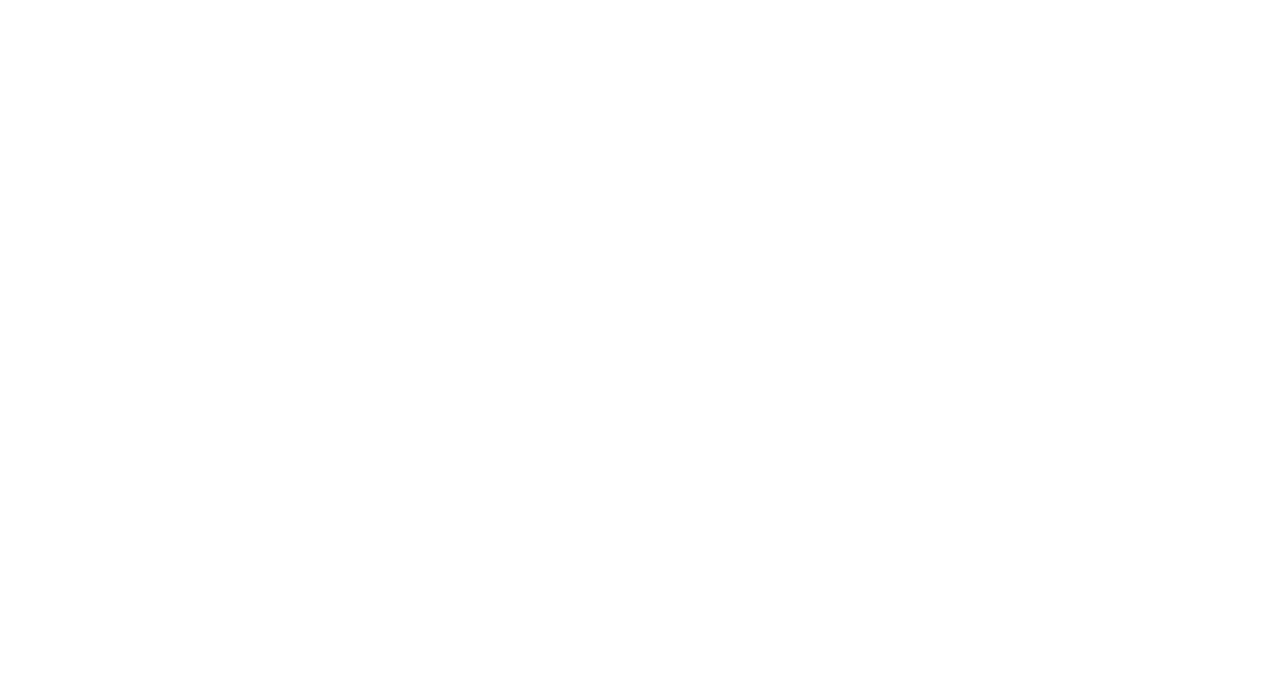
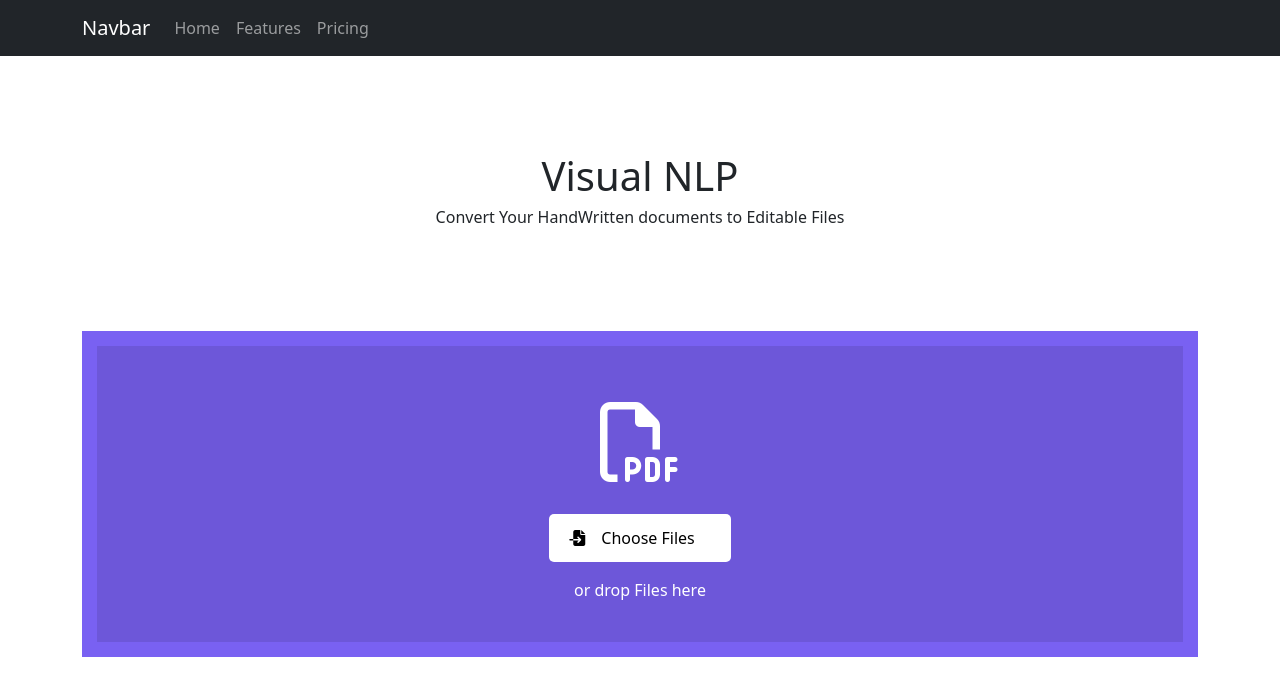
Before and after one commit to The-Coding-Team/Visual-NLP, a React (Create React App) app: page / in a window 1280 px wide. Shown: the top 696 px of the page. Built offline with nearby package versions, Linux system fonts and the light colour scheme.

Commit message:
added '/' path

```diff
--- a/src/App.js
+++ b/src/App.js
@@ -7,6 +7,7 @@
     <div className="App">
       <Router>
         <Switch>
+          <Route exact path="/" component={Page1} />
           <Route path="/page-1" component={Page1} />
           <Page2 path="/page-2" component={Page2} />
         </Switch>
```
